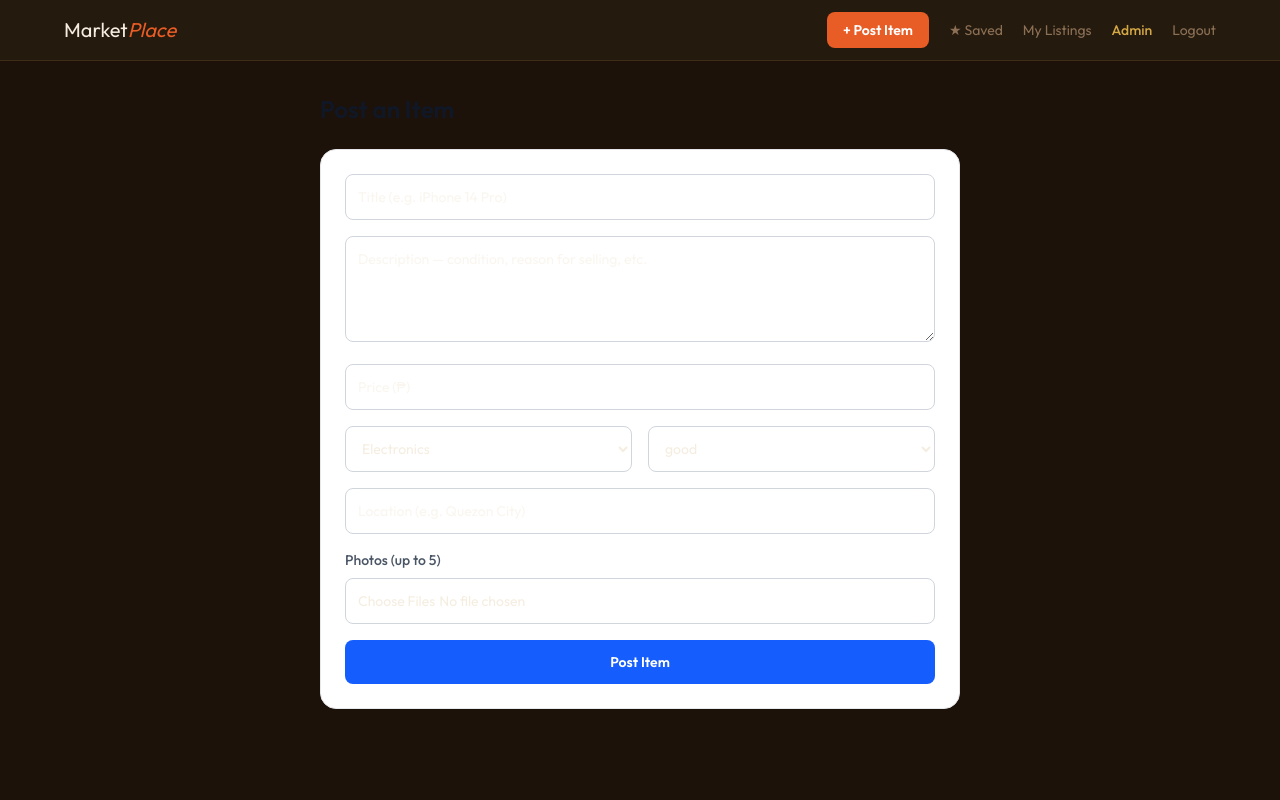
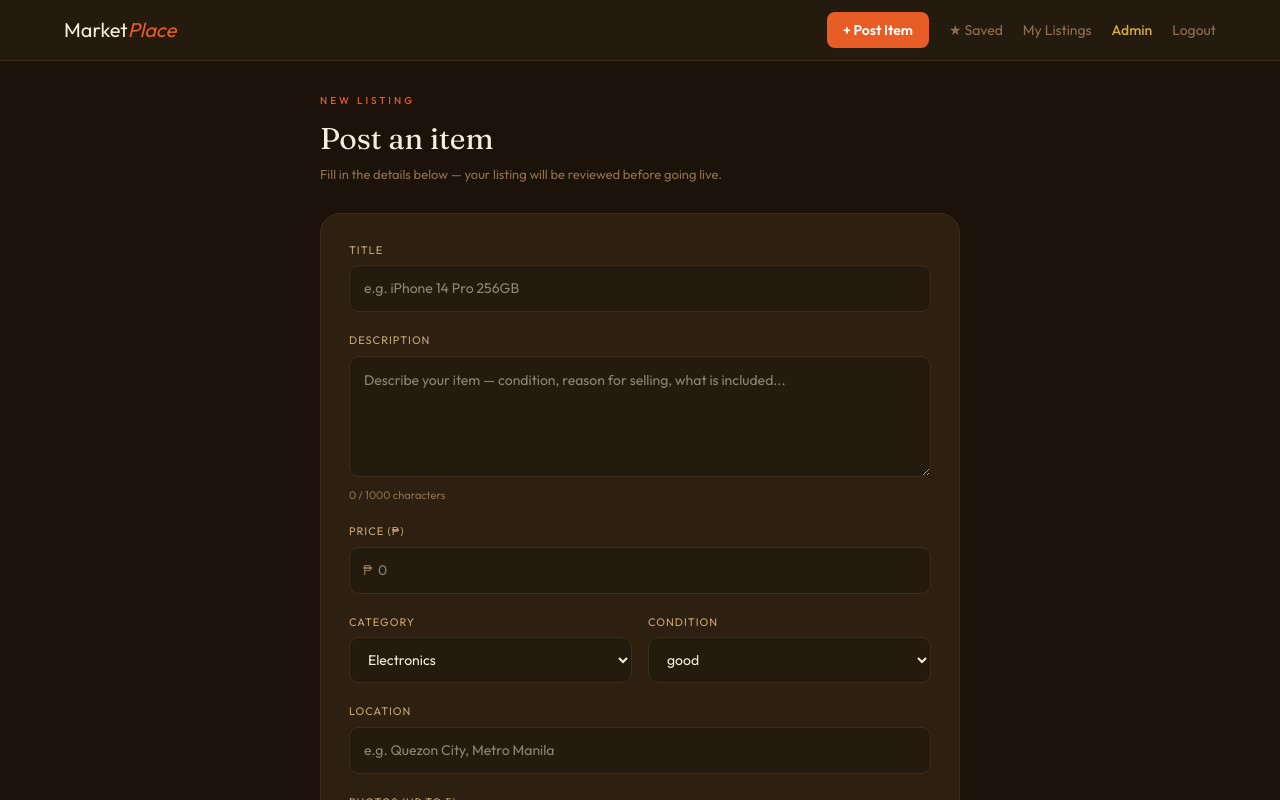
Before and after one commit to RaseltheHansel/marketPlace, a React (Vite) app in the folder client/react/: page /create in a window 1280 px wide. Shown: the top 800 px of the page. Built offline with nearby package versions, Linux system fonts and the light colour scheme; sample sign-in values are in the browser's storage.

Commit message:
done changing the ui of createlisting pages

```diff
--- a/client/react/src/pages/CreateListing.tsx
+++ b/client/react/src/pages/CreateListing.tsx
@@ -51,50 +51,164 @@
     mutation.mutate(formData);
   };
 
-    const inp = 'w-full border border-gray-300 p-3 rounded-lg outline-none focus:border-blue-500 text-sm';
+  const inputStyle = {
+    width: '100%',
+    background: '#251a0e',
+    border: '1px solid #3d2d18',
+    color: '#f5ede0',
+    padding: '12px 14px',
+    borderRadius: '10px',
+    fontSize: '14px',
+    fontFamily: 'Outfit, sans-serif',
+    outline: 'none',
+  };
+
+  const labelStyle = {
+    fontSize: '11px',
+    color: '#c9a87a',
+    display: 'block',
+    marginBottom: '7px',
+    letterSpacing: '1px',
+    textTransform: 'uppercase' as const,
+  };
+
+  const focusOn  = (e: React.FocusEvent<HTMLInputElement | HTMLTextAreaElement | HTMLSelectElement>) =>
+    (e.target.style.borderColor = '#e85d26');
+  const focusOff = (e: React.FocusEvent<HTMLInputElement | HTMLTextAreaElement | HTMLSelectElement>) =>
+    (e.target.style.borderColor = '#3d2d18');
 
   return (
-      <div className='max-w-2xl mx-auto px-4 py-8'>
-        <h1 className='text-2xl font-bold text-gray-900 mb-6'>Post an Item</h1>
-        <form onSubmit={handleSubmit}
-          className='bg-white border border-gray-200 rounded-2xl p-6 space-y-4'>
-          <input type='text' placeholder='Title (e.g. iPhone 14 Pro)' value={title}
-            onChange={e => setTitle(e.target.value)} required className={inp} />
-          <textarea placeholder='Description — condition, reason for selling, etc.'
+    <div style={{ background: '#1c1209', minHeight: '100vh', padding: '32px 24px' }}>
+      <div style={{ maxWidth: '640px', margin: '0 auto' }}>
+
+        {/* Header */}
+        <div style={{ marginBottom: '28px' }}>
+          <p style={{ fontSize: '10px', letterSpacing: '3px', textTransform: 'uppercase', color: '#e85d26', fontWeight: 500, marginBottom: '8px' }}>
+            New listing
+          </p>
+          <h1 style={{ fontFamily: 'Fraunces, serif', fontSize: '30px', color: '#f5ede0' }}>
+            Post an item
+          </h1>
+          <p style={{ fontSize: '13px', color: '#8c7055', marginTop: '4px' }}>
+            Fill in the details below — your listing will be reviewed before going live.
+          </p>
+        </div>
+
+        <form onSubmit={handleSubmit}>
+          <div style={{ background: '#2e2010', border: '1px solid #3d2d18', borderRadius: '20px', padding: '28px', display: 'flex', flexDirection: 'column', gap: '20px' }}>
+
+            {/* Title */}
+            <div>
+              <label style={labelStyle}>Title</label>
+              <input type='text' placeholder='e.g. iPhone 14 Pro 256GB' value={title}
+                onChange={e => setTitle(e.target.value)} required style={inputStyle}
+                onFocus={focusOn} onBlur={focusOff} />
+            </div>
+
+            {/* Description */}
+            <div>
+              <label style={labelStyle}>Description</label>
+              <textarea placeholder='Describe your item — condition, reason for selling, what is included...'
                 value={description} onChange={e => setDescription(e.target.value)}
-            required rows={4} className={inp} />
-          <input type='number' placeholder='Price (₱)' value={price}
-            onChange={e => setPrice(e.target.value)} required min='1' className={inp} />
-          <div className='grid grid-cols-2 gap-4'>
-            <select value={category} onChange={e => setCategory(e.target.value)} className={inp}>
+                required rows={4}
+                style={{ ...inputStyle, resize: 'vertical' as const, lineHeight: 1.7 }}
+                onFocus={focusOn} onBlur={focusOff} />
+              <p style={{ fontSize: '11px', color: '#8c7055', marginTop: '4px' }}>
+                {description.length} / 1000 characters
+              </p>
+            </div>
+
+            {/* Price */}
+            <div>
+              <label style={labelStyle}>Price (₱)</label>
+              <div style={{ position: 'relative' }}>
+                <span style={{ position: 'absolute', left: '14px', top: '50%', transform: 'translateY(-50%)', color: '#8c7055', fontSize: '14px' }}>₱</span>
+                <input type='number' placeholder='0' value={price}
+                  onChange={e => setPrice(e.target.value)} required min='1'
+                  style={{ ...inputStyle, paddingLeft: '28px' }}
+                  onFocus={focusOn} onBlur={focusOff} />
+              </div>
+            </div>
+
+            {/* Category + Condition */}
+            <div style={{ display: 'grid', gridTemplateColumns: '1fr 1fr', gap: '16px' }}>
+              <div>
+                <label style={labelStyle}>Category</label>
+                <select value={category} onChange={e => setCategory(e.target.value)}
+                  style={inputStyle} onFocus={focusOn} onBlur={focusOff}>
                   {CATEGORIES.map(c => <option key={c} value={c}>{c}</option>)}
                 </select>
-            <select value={condition} onChange={e => setCondition(e.target.value)} className={inp}>
+              </div>
+              <div>
+                <label style={labelStyle}>Condition</label>
+                <select value={condition} onChange={e => setCondition(e.target.value)}
+                  style={inputStyle} onFocus={focusOn} onBlur={focusOff}>
                   {CONDITIONS.map(c => <option key={c} value={c}>{c}</option>)}
                 </select>
               </div>
-          <input type='text' placeholder='Location (e.g. Quezon City)' value={location}
-            onChange={e => setLocation(e.target.value)} required className={inp} />
+            </div>
+
+            {/* Location */}
             <div>
-            <label className='text-sm text-gray-600 mb-2 block font-medium'>
-              Photos (up to 5)
-            </label>
+              <label style={labelStyle}>Location</label>
+              <input type='text' placeholder='e.g. Quezon City, Metro Manila' value={location}
+                onChange={e => setLocation(e.target.value)} required style={inputStyle}
+                onFocus={focusOn} onBlur={focusOff} />
+            </div>
+
+            {/* Photos */}
+            <div>
+              <label style={labelStyle}>Photos (up to 5)</label>
+              <div style={{ ...inputStyle, padding: '0', overflow: 'hidden', cursor: 'pointer', position: 'relative' }}>
                 <input type='file' accept='image/*' multiple onChange={handleImages}
-              className={inp} />
+                  style={{ position: 'absolute', inset: 0, opacity: 0, cursor: 'pointer', width: '100%' }} />
+                <div style={{ padding: '12px 14px', display: 'flex', alignItems: 'center', gap: '10px' }}>
+                  <span style={{ fontSize: '20px' }}>📷</span>
+                  <span style={{ fontSize: '13px', color: '#8c7055' }}>
+                    {images ? `${images.length} file(s) selected` : 'Click to choose photos'}
+                  </span>
+                </div>
+              </div>
+
+              {/* Previews */}
               {previews.length > 0 && (
-              <div className='flex gap-2 mt-3 flex-wrap'>
+                <div style={{ display: 'flex', gap: '8px', marginTop: '12px', flexWrap: 'wrap' }}>
                   {previews.map((p, i) => (
-                  <img key={i} src={p} className='w-20 h-20 object-cover rounded-lg border' />
+                    <div key={i} style={{ position: 'relative' }}>
+                      <img src={p} style={{ width: '80px', height: '80px', objectFit: 'cover', borderRadius: '10px', border: '1px solid #3d2d18' }} />
+                      {i === 0 && (
+                        <span style={{ position: 'absolute', bottom: '4px', left: '4px', background: '#e85d26', color: '#fff', fontSize: '9px', padding: '2px 6px', borderRadius: '4px', fontWeight: 600 }}>
+                          MAIN
+                        </span>
+                      )}
+                    </div>
                   ))}
                 </div>
               )}
             </div>
+
+            {/* Divider */}
+            <div style={{ height: '1px', background: '#3d2d18' }} />
+
+            {/* Submit */}
             <button type='submit' disabled={mutation.isPending}
-            className='w-full bg-blue-600 hover:bg-blue-700 disabled:opacity-50
-              text-white py-3 rounded-lg font-bold text-sm'>
-            {mutation.isPending ? 'Posting...' : 'Post Item'}
+              style={{
+                background: mutation.isPending ? '#7a3010' : '#e85d26',
+                color: '#fff', border: 'none', padding: '14px',
+                borderRadius: '10px', fontSize: '15px', fontWeight: 600,
+                cursor: mutation.isPending ? 'not-allowed' : 'pointer',
+                fontFamily: 'Outfit, sans-serif',
+                transition: 'background 0.2s', letterSpacing: '0.3px',
+              }}>
+              {mutation.isPending ? 'Posting...' : '🚀 Post Item'}
             </button>
+
+            <p style={{ fontSize: '12px', color: '#8c7055', textAlign: 'center' }}>
+              Your listing will be reviewed by our admin before going live.
+            </p>
+          </div>
         </form>
+      </div>
     </div>
   );
 }
```
Lines whose indentation alone changed are shown as unchanged.
